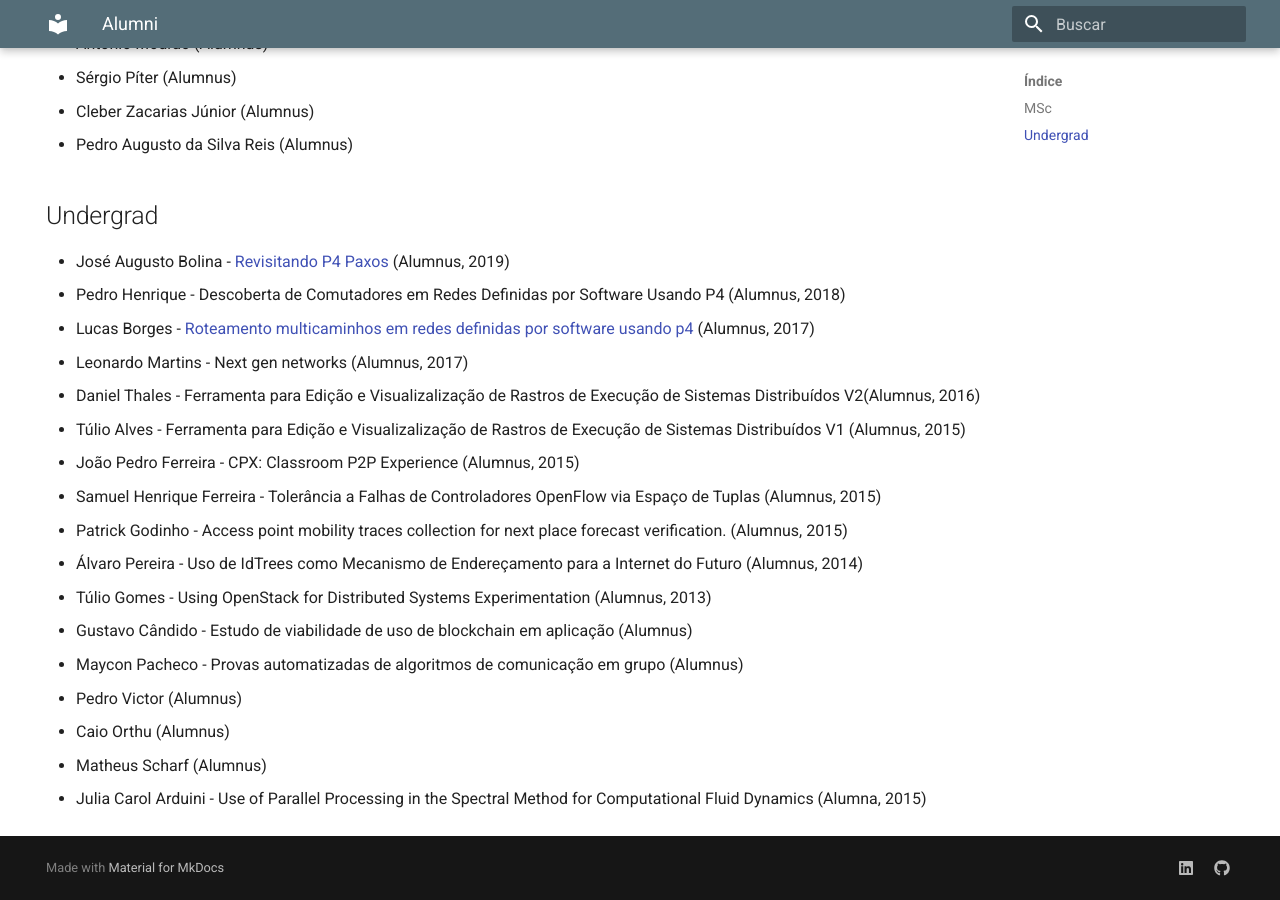
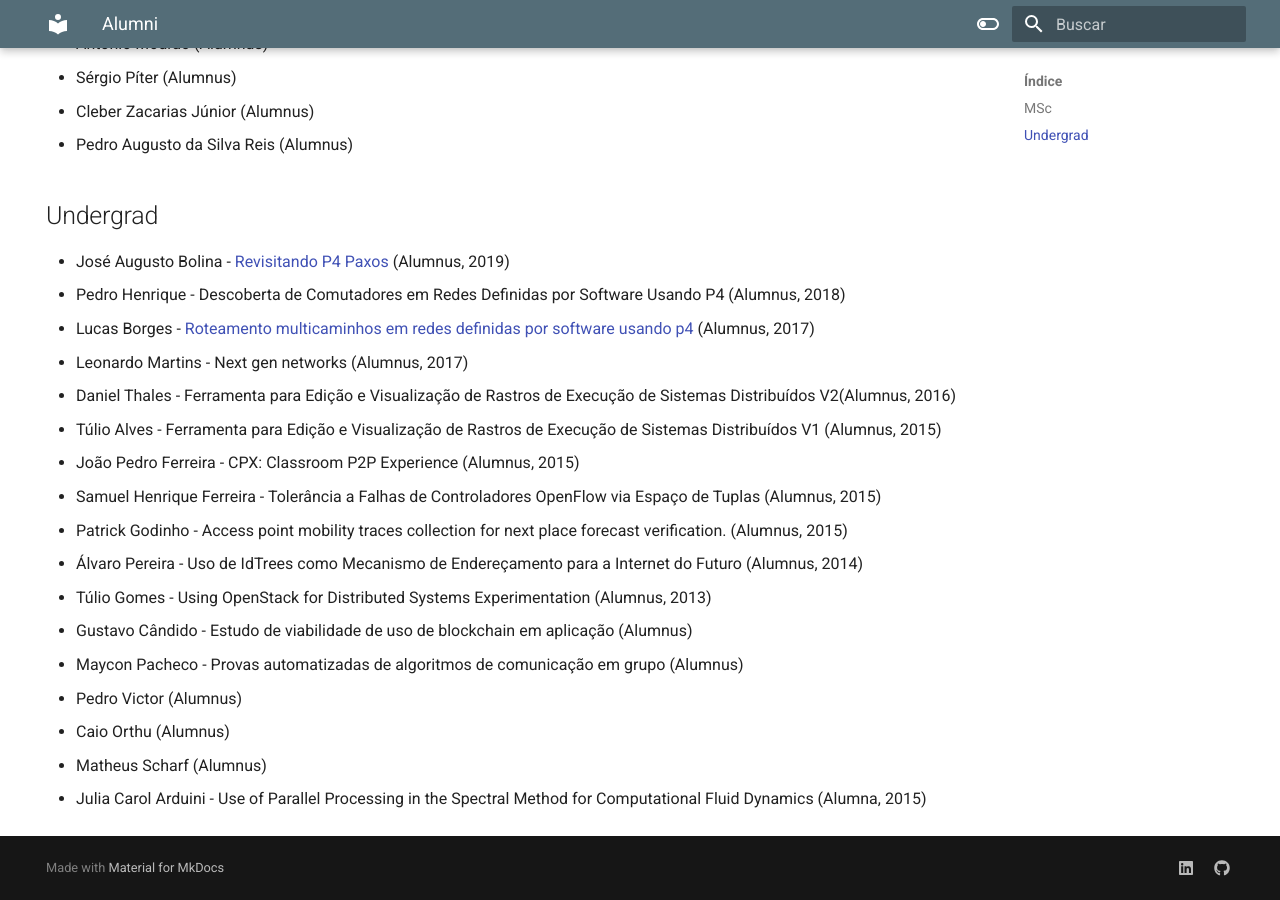
Before and after one commit to lasarojc/lasarojc.github.io, an MkDocs documentation site: the page built from docs/students/index.md, in a window 1280 px wide and 900 px high, scrolled down 887 px. Built offline with MkDocs 1.6.1 and Material for MkDocs 9.7.7, drawn with Linux system fonts in a browser that asks for light colours; some of the changed text lies outside the part shown.

Commit message:
Fix language errors, update mkdocs-material config and CI workflow
- Fix repeated phrasing in index.md bio and add hyphens to multi-interface/software-defined
- Fix "advise" → "advising" and "Visualizalização" → "Visualização" in students/index.md
- Fix "In the the", "13rd" → "13th", "Dedtection", "lead to" → "led to" in publications/index.md
- Update palette to light/dark toggle, arithmatex generic:true, tabbed alternate_style:true
- Update Mermaid to v10 and MathJax to v3 CDN
- Update CI workflow: permissions, git config, actions@v4/v5, pip cache

Co-Authored-By: Claude Sonnet 4.6 <noreply@anthropic.com>

```diff
--- a/docs/students/index.md
+++ b/docs/students/index.md
@@ -29,8 +29,8 @@ These are the students I had the pleasure of advise while at the Federal Univers
 * Pedro Henrique - Descoberta de Comutadores em Redes Definidas por Software Usando P4 (Alumnus, 2018)
 * Lucas Borges - [Roteamento multicaminhos em redes definidas por software usando p4](https://repositorio.ufu.br/handle/123456789/20604) (Alumnus, 2017)
 * Leonardo Martins - Next gen networks (Alumnus, 2017)
-* Daniel Thales - Ferramenta para Edição e Visualizalização de Rastros de Execução de Sistemas Distribuídos V2(Alumnus, 2016)
-* Túlio Alves - Ferramenta para Edição e Visualizalização de Rastros de Execução de Sistemas Distribuídos V1 (Alumnus, 2015)
+* Daniel Thales - Ferramenta para Edição e Visualização de Rastros de Execução de Sistemas Distribuídos V2(Alumnus, 2016)
+* Túlio Alves - Ferramenta para Edição e Visualização de Rastros de Execução de Sistemas Distribuídos V1 (Alumnus, 2015)
 * João Pedro Ferreira - CPX: Classroom P2P Experience (Alumnus, 2015)
 * Samuel Henrique Ferreira - Tolerância a Falhas de Controladores OpenFlow via Espaço de Tuplas (Alumnus, 2015)
 * Patrick Godinho - Access point mobility traces collection for next place forecast verification. (Alumnus, 2015)
--- a/mkdocs.yml
+++ b/mkdocs.yml
@@ -13,9 +13,16 @@ theme:
         name: material #readthedocs
         language: pt
         palette:
-            scheme: preference
-            accent: deep orange
-            primary: blue grey
+           - scheme: default
+             toggle:
+                icon: material/toggle-switch-off-outline
+                name: Switch to dark mode
+             accent: deep orange
+             primary: blue grey
+           - scheme: slate
+             toggle:
+                icon: material/toggle-switch
+                name: Switch to light mode
         features:
             - navigation.tabs
             - header.autohide
@@ -29,7 +36,8 @@ markdown_extensions:
 #        - mdx_math
         - admonition
         - footnotes
-        - pymdownx.arithmatex
+        - pymdownx.arithmatex:
+               generic: true
         - pymdownx.betterem:
                smart_enable: all
         - pymdownx.caret
@@ -51,7 +59,8 @@ markdown_extensions:
                      format: !!python/name:pymdownx.superfences.fence_div_format
         - pymdownx.tasklist:
             custom_checkbox: true
-        - pymdownx.tabbed
+        - pymdownx.tabbed:
+            alternate_style: true
         - pymdownx.tilde
 extra:
   analytics:
@@ -65,5 +74,5 @@ extra:
       link: https://github.com/lasarojc
 
 extra_javascript:
-        - https://unpkg.com/mermaid@8.5.1/dist/mermaid.min.js
-        - https://cdnjs.cloudflare.com/ajax/libs/mathjax/2.7.0/MathJax.js?config=TeX-AMS-MML_HTMLorMML
+        - https://unpkg.com/mermaid@10/dist/mermaid.min.js
+        - https://cdn.jsdelivr.net/npm/mathjax@3/es5/tex-mml-chtml.js
```
Also changed, not shown: other parts of docs/students/index.md (+1 -1 lines), 1 other file.
